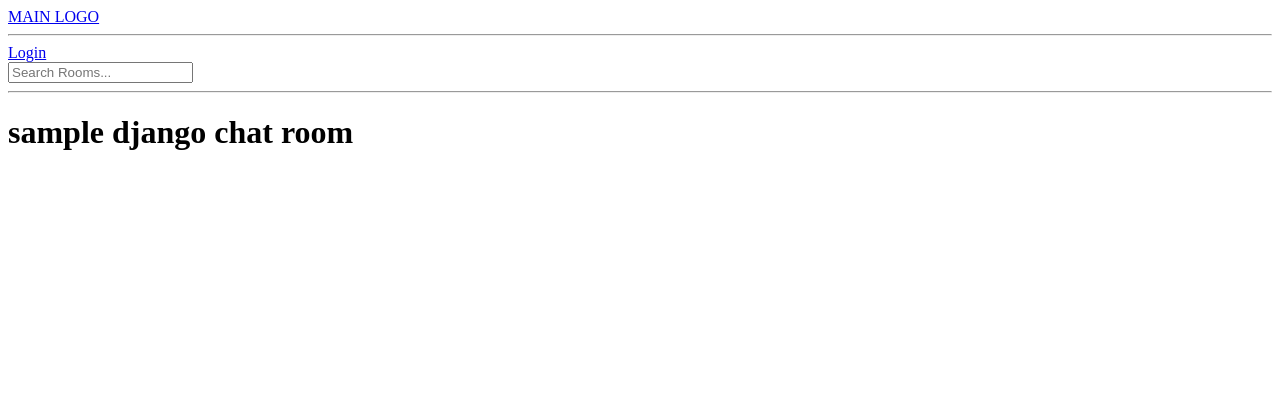
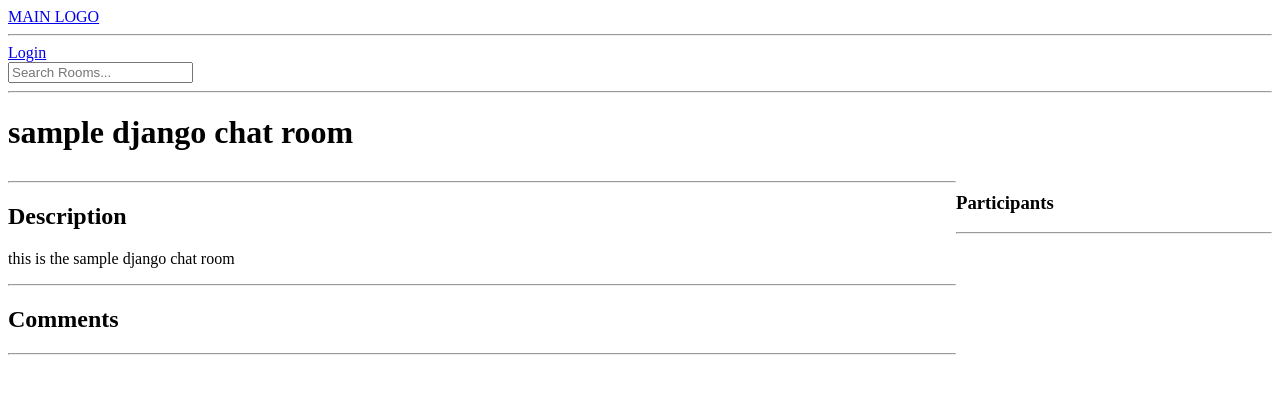
Before and after one commit to pratham180702/chat-room, a Django app: page /room_page/12/ in a window 1280 px wide. Shown: the top 394 px of the page. Run offline with Django 4.2, Linux system fonts and the light colour scheme; data comes from the database, SQL or seed files in the repository; both versions use the stored data as it was after the commit.

Commit message:
user message creation feature added

```diff
--- a/base/models.py
+++ b/base/models.py
@@ -2,6 +2,7 @@ from django.db import models
 from django.contrib.auth.models import User
 
 # Create your models here.
+
 
 class Topic(models.Model):
     name = models.CharField(max_length=200)
@@ -12,15 +13,15 @@ class Topic(models.Model):
 
 class Room(models.Model):
     host = models.ForeignKey(User, on_delete=models.SET_NULL, null=True)
-    topic= models.ForeignKey(Topic, on_delete=models.SET_NULL, null=True)
+    topic = models.ForeignKey(Topic, on_delete=models.SET_NULL, null=True)
     name = models.CharField(max_length=200)
     description = models.TextField(null=True, blank=True)
-    # participants=
+    participants = models.ManyToManyField(User, related_name="participants", blank=True)
     updated = models.DateTimeField(auto_now=True)
     created = models.DateTimeField(auto_now_add=True)
 
     class Meta:
-        ordering = ['-updated','-created']
+        ordering = ["-updated", "-created"]
 
     def __str__(self):
         return self.name
--- a/base/templates/base/room.html
+++ b/base/templates/base/room.html
@@ -1,5 +1,46 @@
-{% extends 'main.html' %}
+{% extends 'main.html' %} {% block content %}
+<h1>{{room.name}}</h1>
 
-{% block content %}
-<h1>{{room.name}}</h1>
-{% endblock content %}
+<style>
+  .room-container {
+    display: grid;
+    grid-template-columns: 3fr 1fr;
+  }
+</style>
+
+<div class="room-container">
+  <div>
+    <hr />
+    <h2>Description</h2>
+    <p>{{room.description}}</p>
+    <hr />
+    <h2>Comments</h2>
+    <hr />
+    {% for message in room_messages %}
+    <div>
+      <small>@{{message.user}} {{message.created|timesince}} ago</small>
+      <p>{{message.body}}</p>
+      <hr />
+    </div>
+    {% endfor %}
+  </div>
+
+  <div>
+    <h3>Participants</h3>
+    <hr />
+    {% for participant in participants %}
+    <div>
+      <p>@{{participant.username}}</p>
+    </div>
+    {% endfor %}
+  </div>
+</div>
+
+{% if request.user.is_authenticated %}
+<div class="comment-form">
+  <form method="post" action="">
+    {% csrf_token %}
+    <input type="text" name="body" placeholder="write your message here..." />
+  </form>
+</div>
+{% endif %} {% endblock content %}
--- a/base/urls.py
+++ b/base/urls.py
@@ -11,6 +11,5 @@ urlpatterns = [
     path('create-room/',views.CreateRoom, name='create-room'),
     path('update-room/<str:pk>',views.updateRoom, name='update-room'),
     path('delete-room/<str:pk>',views.deleteRoom, name='delete-room'),
-    # added by me
-    # path('create-message/',views.CreateMessage, name='create-message'),
+
 ]
--- a/base/views.py
+++ b/base/views.py
@@ -17,107 +17,122 @@ from django.contrib import messages
 #     {'id':3, 'name':'react room'},
 # ]
 
+
 def home(request):
-    q = request.GET.get('q') if request.GET.get('q') != None else ''
+    q = request.GET.get("q") if request.GET.get("q") != None else ""
 
     rooms = Room.objects.filter(
-        Q(topic__name__icontains = q) |
-        Q(name__icontains=q) |
-        Q(description__icontains=q)
+        Q(topic__name__icontains=q)
+        | Q(name__icontains=q)
+        | Q(description__icontains=q)
         # added by me
         # Q(host__icontains=q)
-        )
+    )
 
     room_count = rooms.count()
     topics = Topic.objects.all()
-    context = {'rooms':rooms,'topics':topics,'room_count':room_count}
-    return render(request, 'base/home.html',context)
+    context = {"rooms": rooms, "topics": topics, "room_count": room_count}
+    return render(request, "base/home.html", context)
 
 
 def room(request, pk):
     room = Room.objects.get(id=pk)
+    # if you want the messages in the ascending order then do this
+    # room_messages = room.message_set.all().order_by('-created')
+    # i personally want the messages order by default first message comes first
+    room_messages = room.message_set.all()
+    participants = room.participants.all()
 
-    context = {'room':room}
-    return render(request, 'base/room.html', context)
+    if request.method == "POST":
+        message = Message.objects.create(
+            user=request.user, room=room, body=request.POST.get("body")
+        )
+        room.participants.add(request.user)
+        return redirect("room", pk=room.id)
+
+    context = {
+        "room": room,
+        "room_messages": room_messages,
+        "participants": participants,
+    }
+    return render(request, "base/room.html", context)
 
 
-@login_required(login_url='login')
+@login_required(login_url="login")
 def CreateRoom(request):
     form = RoomForm()
 
-    if request.method == 'POST':
+    if request.method == "POST":
         form = RoomForm(request.POST)
         if form.is_valid:
             form.save()
-            return redirect('home')
+            return redirect("home")
 
-    context = {'form':form}
-    return render(request, 'base/room_form.html',context)
+    context = {"form": form}
+    return render(request, "base/room_form.html", context)
 
 
-@login_required(login_url='login')
+@login_required(login_url="login")
 def updateRoom(request, pk):
-    room = Room.objects.get(id= pk)
+    room = Room.objects.get(id=pk)
     form = RoomForm(instance=room)
 
     if request.user != room.host:
         return HttpResponse("You are not authorized to do this!")
 
-    if request.method == 'POST':
+    if request.method == "POST":
         form = RoomForm(request.POST, instance=room)
         if form.is_valid():
             form.save()
-            return redirect('home')
+            return redirect("home")
 
-    context = {'form':form}
-    return render(request, 'base/room_form.html',context)
+    context = {"form": form}
+    return render(request, "base/room_form.html", context)
 
 
-@login_required(login_url='login')
+@login_required(login_url="login")
 def deleteRoom(request, pk):
     room = Room.objects.get(id=pk)
 
     if request.user != room.host:
         return HttpResponse("You are not authorized to do this!")
 
-    if request.method =='POST':
+    if request.method == "POST":
         room.delete()
-        return redirect('home')
+        return redirect("home")
 
-    context = {'obj':room}
-    return render(request, 'base/delete_room.html',context)
+    context = {"obj": room}
+    return render(request, "base/delete_room.html", context)
 
 
 def loginPage(request):
+    page = "login"
+    if request.user.is_authenticated:
+        return redirect("home")
 
-    page = 'login'
-    if request.user.is_authenticated:
-        return redirect('home')
-
-    if request.method == 'POST':
-        username = request.POST.get('username').lower()
-        password = request.POST.get('password')
+    if request.method == "POST":
+        username = request.POST.get("username").lower()
+        password = request.POST.get("password")
 
         try:
             user = User.objects.get(username=username)
         except User.DoesNotExist:
             messages.error(request, "User doesn't exist!")
-            return render(request, 'base/login_registration.html')
+            return render(request, "base/login_registration.html")
 
         user = authenticate(request, username=username, password=password)
         if user is not None:
             login(request, user)
-            return redirect('home')
+            return redirect("home")
         else:
             messages.error(request, "Invalid password")
 
-    context = {'page':page}
-    return render(request, 'base/login_registration.html', context)
+    context = {"page": page}
+    return render(request, "base/login_registration.html", context)
 
 
 def registerPage(request):
-
-    if request.method == 'POST':
+    if request.method == "POST":
         form = UserCreationForm(request.POST)
 
         if form.is_valid():
@@ -125,16 +140,17 @@ def registerPage(request):
             user.username = user.username.lower()
             user.save()
             login(request, user)
-            return redirect('home')
+            return redirect("home")
         else:
             messages.error(request, "Incorrect credentials! Can't register!")
 
     form = UserCreationForm()
-    return render(request, 'base/login_registration.html', {'form':form})
+    return render(request, "base/login_registration.html", {"form": form})
+
 
 def logoutPage(request):
     logout(request)
-    return redirect('home')
+    return redirect("home")
 
 
 # # my added
```
Also changed, not shown: db.sqlite3.
